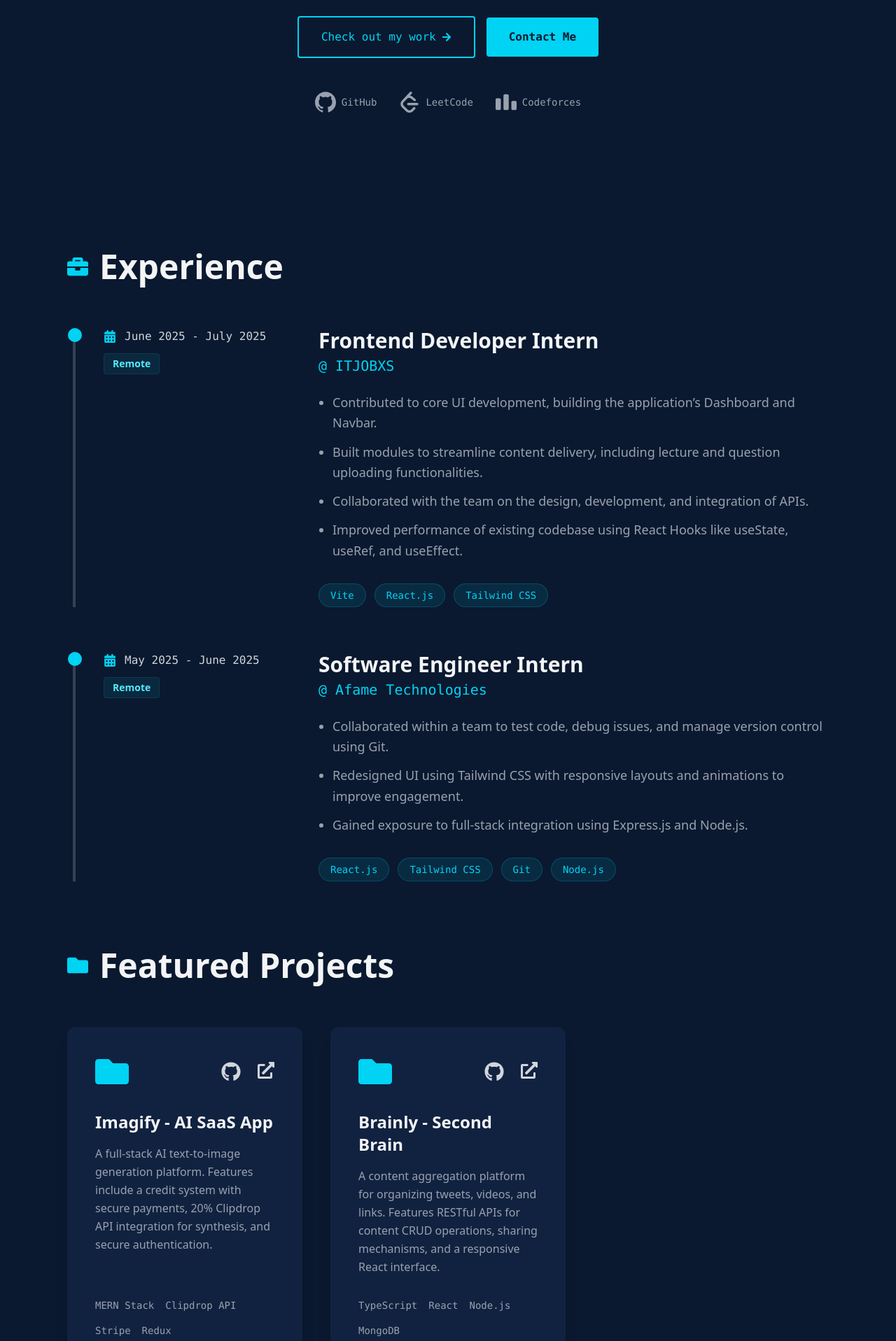
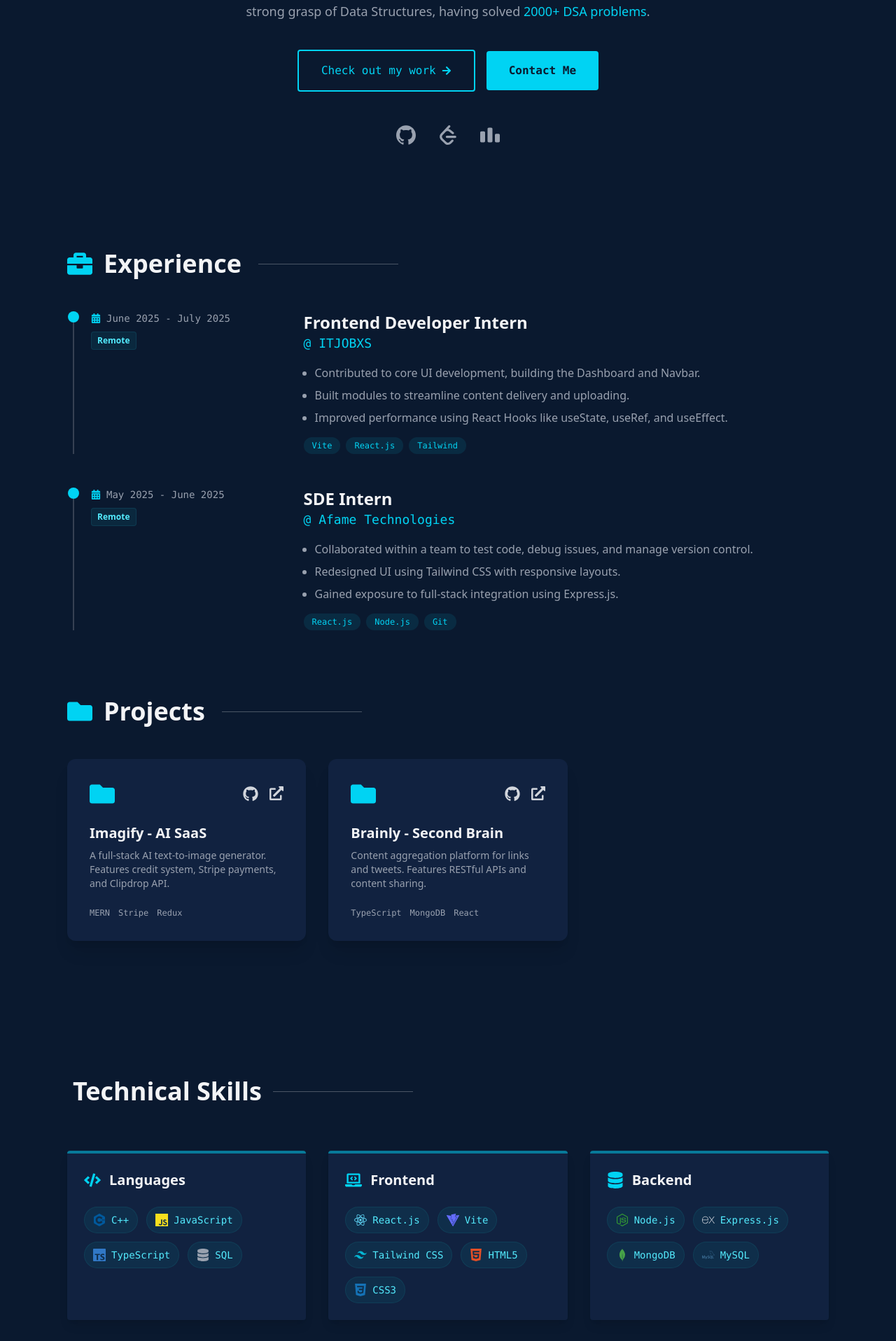
Before and after one commit to vijaykumar0710/Vijay-Portfolio, a React (Vite) app: page / in a window 1280 px wide. Shown: the part 523-2440 px from the top of the page at 70% size. Built offline with nearby package versions, Linux system fonts and the light colour scheme.

Commit message:
Fixed mobile responsiveness and updated contact form

```diff
--- a/src/components/Home.tsx
+++ b/src/components/Home.tsx
@@ -5,41 +5,33 @@ const Home = () => {
   return (
     <div
       id="home"
-      className="min-h-screen flex flex-col justify-center items-center bg-[#0a192f] text-gray-300 px-6"
+      className="min-h-screen flex flex-col justify-center items-center bg-[#0a192f] text-gray-300 px-6 pt-20"
     >
-      {/* Added 'text-center' to center all text inside */}
       <div className="max-w-4xl text-center animate-fade-in-up">
 
-        {/* 1. The Hook */}
-        <p className="text-cyan-400 font-mono mb-5 text-lg">
+        <p className="text-cyan-400 font-mono mb-4 text-base sm:text-lg">
           Hi, my name is
         </p>
 
-        {/* 2. Name */}
-        <h1 className="text-5xl sm:text-7xl font-bold text-gray-100 mb-6 leading-tight">
+        <h1 className="text-4xl sm:text-7xl font-bold text-gray-100 mb-6 leading-tight">
           VIJAY KUMAR
         </h1>
 
-        {/* 3. Role / Headline (Generic) */}
-        <h2 className="text-xl sm:text-2xl font-semibold text-gray-400 mb-6 leading-relaxed">
+        <h2 className="text-xl sm:text-2xl font-semibold text-gray-400 mb-8 leading-relaxed max-w-3xl mx-auto">
           I am a driven and adaptable professional with a strong commitment to learning and excellence.
-          Equipped with a positive mindset, I embrace challenges as opportunities for growth and innovation.
+          Equipped with a positive mindset, I embrace challenges as opportunities for growth.
         </h2>
 
-        {/* 4. Description with Stats (Specific) */}
-        {/* Added 'mx-auto' to keep this paragraph centered and readable */}
-        <p className="max-w-2xl mx-auto text-lg text-gray-400 mb-10 leading-relaxed">
+        <p className="max-w-2xl mx-auto text-base sm:text-lg text-gray-400 mb-10 leading-relaxed">
           I am a final-year student at <span className="text-cyan-400">IIT BHU</span>.
           I specialize in the <span className="text-cyan-400">MERN Stack</span> and have a strong grasp of Data Structures,
-          having solved <span className="text-cyan-400">2000+ DSA problems</span> across LeetCode and Codeforces.
+          having solved <span className="text-cyan-400">2000+ DSA problems</span>.
         </p>
 
-        {/* 5. Buttons */}
-        {/* Added 'justify-center' to center buttons row */}
-        <div className="flex flex-col sm:flex-row gap-4 mb-12 justify-center items-center">
+        <div className="flex flex-col sm:flex-row gap-4 mb-12 justify-center items-center w-full">
             <a
               href="#work"
-              className="w-fit px-8 py-4 border-2 border-cyan-400 text-cyan-400 rounded hover:bg-cyan-400/10 transition-all duration-300 font-mono flex items-center gap-2 group"
+              className="w-full sm:w-auto px-8 py-4 border-2 border-cyan-400 text-cyan-400 rounded hover:bg-cyan-400/10 transition-all duration-300 font-mono flex justify-center items-center gap-2 group"
             >
               Check out my work
               <span className="group-hover:rotate-90 transition-transform duration-300">
@@ -49,41 +41,21 @@ const Home = () => {
 
             <a
               href="#contact"
-              className="w-fit px-8 py-4 bg-cyan-400 text-[#0a192f] rounded font-bold hover:bg-cyan-300 transition-colors duration-300 font-mono"
+              className="w-full sm:w-auto px-8 py-4 bg-cyan-400 text-[#0a192f] rounded font-bold hover:bg-cyan-300 transition-colors duration-300 font-mono text-center"
             >
               Contact Me
             </a>
         </div>
 
-        {/* 6. Social Links */}
-        {/* Added 'justify-center' to center icons row */}
         <div className="flex items-center justify-center gap-8 text-gray-400">
-            <a
-              href="https://github.com/vijaykumar0710"
-              target="_blank"
-              rel="noopener noreferrer"
-              className="hover:text-cyan-400 transition-colors flex items-col sm:flex-row items-center gap-2"
-            >
-                <SiGithub size={30} />
-                <span className="hidden sm:inline text-sm font-mono">GitHub</span>
+            <a href="https://github.com/vijaykumar0710" target="_blank" className="hover:text-cyan-400 transition-colors flex items-center gap-2">
+                <SiGithub size={28} />
             </a>
-            <a
-              href="https://leetcode.com/VJYK"
-              target="_blank"
-              rel="noopener noreferrer"
-              className="hover:text-cyan-400 transition-colors flex items-col sm:flex-row items-center gap-2"
-            >
-                <SiLeetcode size={30} />
-                <span className="hidden sm:inline text-sm font-mono">LeetCode</span>
+            <a href="https://leetcode.com/VJYK" target="_blank" className="hover:text-cyan-400 transition-colors flex items-center gap-2">
+                <SiLeetcode size={28} />
             </a>
-            <a
-              href="https://codeforces.com/profile/Vijay_Kumar"
-              target="_blank"
-              rel="noopener noreferrer"
-              className="hover:text-cyan-400 transition-colors flex items-col sm:flex-row items-center gap-2"
-            >
-                <SiCodeforces size={30} />
-                <span className="hidden sm:inline text-sm font-mono">Codeforces</span>
+            <a href="https://codeforces.com/profile/Vijay_Kumar" target="_blank" className="hover:text-cyan-400 transition-colors flex items-center gap-2">
+                <SiCodeforces size={28} />
             </a>
         </div>
 
--- a/src/components/Skills.tsx
+++ b/src/components/Skills.tsx
@@ -1,12 +1,5 @@
-import { FaCode, FaLaptopCode, FaDatabase, FaTools, FaBrain } from 'react-icons/fa';
-import {
-  SiCplusplus, SiJavascript, SiTypescript, SiHtml5, SiCss3,
-  SiReact, SiVite, SiTailwindcss,
-  SiNodedotjs, SiExpress, SiMongodb, SiMysql,
-  SiGit, SiGithub, SiPostman
-} from 'react-icons/si';
-
-// Ensure you have installed: npm install react-icons
+import { FaCode, FaLaptopCode, FaDatabase, FaTools} from 'react-icons/fa';
+import { SiCplusplus, SiJavascript, SiTypescript, SiHtml5, SiCss3, SiReact, SiVite, SiTailwindcss, SiNodedotjs, SiExpress, SiMongodb, SiMysql, SiGit, SiGithub, SiPostman } from 'react-icons/si';
 import { VscVscode } from 'react-icons/vsc';
 
 const Skills = () => {
@@ -33,7 +26,7 @@ const Skills = () => {
       ]
     },
     {
-      title: "Backend & Databases",
+      title: "Backend",
       icon: <FaDatabase />,
       skills: [
         { name: "Node.js", icon: <SiNodedotjs className="text-[#339933]" /> },
@@ -51,63 +44,34 @@ const Skills = () => {
         { name: "Postman", icon: <SiPostman className="text-[#FF6C37]" /> },
         { name: "VS Code", icon: <VscVscode className="text-[#007ACC]" /> }
       ]
-    },
-    {
-      title: "Core Concepts",
-      icon: <FaBrain />,
-      skills: [
-        { name: "DSA", icon: <FaBrain className="text-pink-400" /> },
-        { name: "OOPs", icon: <FaCode className="text-purple-400" /> },
-        { name: "OS", icon: <FaLaptopCode className="text-orange-400" /> },
-        { name: "DBMS", icon: <FaDatabase className="text-green-400" /> }
-      ]
     }
   ];
 
   return (
-    <div
-      id="skills"
-      className="min-h-screen flex flex-col justify-center bg-[#0a192f] text-gray-300 px-6 sm:px-24 py-20"
-    >
+    <div id="skills" className="min-h-screen flex flex-col justify-center bg-[#0a192f] text-gray-300 px-6 sm:px-24 py-20">
       <div className="max-w-6xl mx-auto w-full">
 
-        {/* Section Heading */}
         <div className="flex items-center mb-16">
            <h2 className="text-3xl sm:text-4xl font-bold text-gray-100 mr-4">
-             <span className="text-cyan-400 font-mono text-2xl mr-2"></span>
-             Technical Skills
+             <span className="text-cyan-400 font-mono text-2xl mr-2"></span> Technical Skills
            </h2>
-           <div className="h-1px bg-gray-600 grow max-w-75"></div>
+           <div className="h-[1px] bg-gray-600 flex-grow max-w-[200px]"></div>
         </div>
 
-        {/* Skills Grid */}
+        {/* Responsive Grid: 1 Column on Mobile, 2 on Tablet, 3 on Desktop */}
         <div className="grid grid-cols-1 md:grid-cols-2 lg:grid-cols-3 gap-8">
           {skillCategories.map((category, index) => (
-            <div
-              key={index}
-              className="bg-[#112240] p-6 rounded shadow-lg hover:-translate-y-2 transition-transform duration-300 border-t-4 border-cyan-400/50 hover:border-cyan-400"
-            >
+            <div key={index} className="bg-[#112240] p-6 rounded shadow-lg border-t-4 border-cyan-400/50 hover:border-cyan-400 transition-colors">
 
-              {/* Category Header */}
               <div className="flex items-center gap-3 mb-6">
-                <span className="text-cyan-400 text-3xl">
-                  {category.icon}
-                </span>
-                <h3 className="text-2xl font-bold text-gray-100">
-                  {category.title}
-                </h3>
+                <span className="text-cyan-400 text-2xl">{category.icon}</span>
+                <h3 className="text-xl font-bold text-gray-100">{category.title}</h3>
               </div>
 
-              {/* Skills List with Logos */}
-              <div className="flex flex-wrap gap-4">
+              <div className="flex flex-wrap gap-3">
                 {category.skills.map((skill) => (
-                  <div
-                    key={skill.name}
-                    className="flex items-center gap-3 px-4 py-2 bg-cyan-900/30 text-cyan-300 text-lg font-mono rounded-full border border-cyan-900/50 hover:bg-cyan-900/50 transition-colors cursor-default"
-                  >
-                    <span className="text-2xl">
-                      {skill.icon}
-                    </span>
+                  <div key={skill.name} className="flex items-center gap-2 px-3 py-2 bg-cyan-900/30 text-cyan-300 text-sm font-mono rounded-full border border-cyan-900/50">
+                    <span className="text-lg">{skill.icon}</span>
                     <span>{skill.name}</span>
                   </div>
                 ))}
--- a/src/components/Work.tsx
+++ b/src/components/Work.tsx
@@ -1,106 +1,89 @@
 import { FaGithub, FaExternalLinkAlt, FaFolder, FaBriefcase, FaCalendarAlt } from 'react-icons/fa';
 
 const Work = () => {
-  // 1. Internship Data
   const experiences = [
     {
       company: 'ITJOBXS',
       role: 'Frontend Developer Intern',
       period: 'June 2025 - July 2025',
       type: 'Remote',
-      tech: ['Vite', 'React.js', 'Tailwind CSS'],
+      tech: ['Vite', 'React.js', 'Tailwind'],
       points: [
-        'Contributed to core UI development, building the application’s Dashboard and Navbar.',
-        'Built modules to streamline content delivery, including lecture and question uploading functionalities.',
-        'Collaborated with the team on the design, development, and integration of APIs.',
-        'Improved performance of existing codebase using React Hooks like useState, useRef, and useEffect.'
+        'Contributed to core UI development, building the Dashboard and Navbar.',
+        'Built modules to streamline content delivery and uploading.',
+        'Improved performance using React Hooks like useState, useRef, and useEffect.'
       ]
     },
     {
       company: 'Afame Technologies',
-      role: 'Software Engineer Intern',
+      role: 'SDE Intern',
       period: 'May 2025 - June 2025',
       type: 'Remote',
-      tech: ['React.js', 'Tailwind CSS', 'Git', 'Node.js'],
+      tech: ['React.js', 'Node.js', 'Git'],
       points: [
-        'Collaborated within a team to test code, debug issues, and manage version control using Git.',
-        'Redesigned UI using Tailwind CSS with responsive layouts and animations to improve engagement.',
-        'Gained exposure to full-stack integration using Express.js and Node.js.'
+        'Collaborated within a team to test code, debug issues, and manage version control.',
+        'Redesigned UI using Tailwind CSS with responsive layouts.',
+        'Gained exposure to full-stack integration using Express.js.'
       ]
     }
   ];
 
-  // 2. Project Data
   const projects = [
     {
-      title: 'Imagify - AI SaaS App',
-      description: 'A full-stack AI text-to-image generation platform. Features include a credit system with secure payments, 20% Clipdrop API integration for synthesis, and secure authentication.',
-      techStack: ['MERN Stack', 'Clipdrop API', 'Stripe', 'Redux'],
+      title: 'Imagify - AI SaaS',
+      description: 'A full-stack AI text-to-image generator. Features credit system, Stripe payments, and Clipdrop API.',
+      techStack: ['MERN', 'Stripe', 'Redux'],
       githubLink: 'https://github.com/vijaykumar0710',
       liveLink: '#',
     },
     {
       title: 'Brainly - Second Brain',
-      description: 'A content aggregation platform for organizing tweets, videos, and links. Features RESTful APIs for content CRUD operations, sharing mechanisms, and a responsive React interface.',
-      techStack: ['TypeScript', 'React', 'Node.js', 'MongoDB'],
+      description: 'Content aggregation platform for links and tweets. Features RESTful APIs and content sharing.',
+      techStack: ['TypeScript', 'MongoDB', 'React'],
       githubLink: 'https://github.com/vijaykumar0710',
       liveLink: '#',
     },
   ];
 
   return (
-    <div
-      id="work"
-      className="min-h-screen bg-[#0a192f] text-gray-300 py-20 px-6 sm:px-24"
-    >
+    <div id="work" className="min-h-screen bg-[#0a192f] text-gray-300 py-20 px-6 sm:px-24">
       <div className="max-w-6xl mx-auto w-full">
 
-        {/* --- SECTION 1: PROFESSIONAL EXPERIENCE --- */}
+        {/* Experience Section */}
         <div className="mb-24">
-            <div className="flex items-center mb-16">
-                {/* Increased Heading Size */}
-                <h2 className="text-4xl sm:text-5xl font-bold text-gray-100 mr-6 flex items-center gap-4">
-                    <FaBriefcase className="text-cyan-400 text-3xl" />
-                    Experience
+            <div className="flex items-center mb-12">
+                <h2 className="text-3xl sm:text-4xl font-bold text-gray-100 mr-6 flex items-center gap-4">
+                    <FaBriefcase className="text-cyan-400" /> Experience
                 </h2>
-                <div className="h-1px bg-gray-600 grow max-w-75"></div>
+                <div className="h-[1px] bg-gray-600 flex-grow max-w-[200px]"></div>
             </div>
 
-            <div className="space-y-16">
+            <div className="space-y-12">
                 {experiences.map((exp, index) => (
-                    <div key={index} className="flex flex-col md:flex-row gap-6 md:gap-12 border-l-4 border-gray-700 pl-10 ml-2 relative">
-                        {/* Timeline Dot */}
-                        <div className="absolute -left-2.75 top-0 w-5 h-5 rounded-full bg-cyan-400"></div>
+                    // Responsive Flex: Column on mobile, Row on desktop
+                    <div key={index} className="flex flex-col md:flex-row gap-4 md:gap-10 border-l-2 border-gray-700 pl-6 ml-2 relative">
+                        <div className="absolute -left-[9px] top-0 w-4 h-4 rounded-full bg-cyan-400"></div>
 
-                        {/* Date & Location Column */}
-                        <div className="md:w-1/4 shrink-0 mb-4 md:mb-0">
-                             <div className="flex items-center gap-3 text-gray-300 font-mono text-base mb-3">
-                                <FaCalendarAlt className="text-cyan-400 text-lg" /> {exp.period}
+                        <div className="md:w-1/4 shrink-0">
+                             <div className="flex items-center gap-2 text-sm font-mono mb-2 text-gray-400">
+                                <FaCalendarAlt className="text-cyan-400" /> {exp.period}
                              </div>
-
-                             {/* Remote Badge - Larger */}
-                             <span className="inline-block px-3 py-1 text-sm font-bold text-cyan-300 bg-cyan-900/30 rounded border border-cyan-900/50">
+                             <span className="inline-block px-2 py-1 text-xs font-bold text-cyan-300 bg-cyan-900/30 rounded border border-cyan-900/50">
                                 {exp.type}
                              </span>
                         </div>
 
-                        {/* Content - Right Side */}
                         <div className="md:w-3/4">
-                            {/* Role Title - Larger */}
-                            <h3 className="text-2xl sm:text-3xl font-bold text-gray-100 mb-1">{exp.role}</h3>
-                            <h4 className="text-xl text-cyan-400 font-mono mb-6">@ {exp.company}</h4>
+                            <h3 className="text-xl sm:text-2xl font-bold text-gray-100">{exp.role}</h3>
+                            <h4 className="text-lg text-cyan-400 font-mono mb-4">@ {exp.company}</h4>
 
-                            {/* Bullet Points - Larger Text */}
-                            <ul className="list-disc list-outside space-y-3 mb-8 ml-5 text-gray-400 text-lg leading-relaxed">
-                                {exp.points.map((point, i) => (
-                                    <li key={i}>{point}</li>
-                                ))}
+                            <ul className="list-disc ml-4 text-gray-400 text-sm sm:text-base space-y-2 mb-4">
+                                {exp.points.map((point, i) => <li key={i}>{point}</li>)}
                             </ul>
 
-                            {/* Tech Tags - Larger */}
-                            <div className="flex flex-wrap gap-3">
+                            <div className="flex flex-wrap gap-2">
                                 {exp.tech.map((t) => (
-                                    <span key={t} className="px-4 py-1.5 bg-cyan-400/10 text-cyan-400 text-sm font-mono border border-cyan-400/20 rounded-full">
+                                    <span key={t} className="px-3 py-1 bg-cyan-400/10 text-cyan-400 text-xs font-mono rounded-full">
                                         {t}
                                     </span>
                                 ))}
@@ -111,61 +94,33 @@ const Work = () => {
             </div>
         </div>
 
-
-        {/* --- SECTION 2: PROJECTS --- */}
+        {/* Projects Section */}
         <div>
-            <div className="flex items-center mb-16">
-                <h2 className="text-4xl sm:text-5xl font-bold text-gray-100 mr-6 flex items-center gap-4">
-                    <FaFolder className="text-cyan-400 text-3xl" />
-                    Featured Projects
+            <div className="flex items-center mb-12">
+                <h2 className="text-3xl sm:text-4xl font-bold text-gray-100 mr-6 flex items-center gap-4">
+                    <FaFolder className="text-cyan-400" /> Projects
                 </h2>
-                <div className="h-1px bg-gray-600 grow max-w-75"></div>
+                <div className="h-[1px] bg-gray-600 flex-grow max-w-[200px]"></div>
             </div>
 
-            <div className="grid grid-cols-1 md:grid-cols-2 lg:grid-cols-3 gap-10">
+            {/* Grid: 1 col on mobile, 2 on tablet, 3 on desktop */}
+            <div className="grid grid-cols-1 md:grid-cols-2 lg:grid-cols-3 gap-8">
             {projects.map((project, index) => (
-                <div
-                key={index}
-                className="bg-[#112240] p-10 rounded-xl shadow-xl hover:-translate-y-2 transition-transform duration-300 flex flex-col justify-between group"
-                >
-
-                <div className="flex justify-between items-center mb-8">
-                    <FaFolder className="text-5xl text-cyan-400" />
-                    <div className="flex gap-6">
-                    <a
-                        href={project.githubLink}
-                        target="_blank"
-                        rel="noopener noreferrer"
-                        className="text-gray-300 hover:text-cyan-400 transition-colors"
-                    >
-                        <FaGithub size={28} />
-                    </a>
-                    <a
-                        href={project.liveLink}
-                        target="_blank"
-                        rel="noopener noreferrer"
-                        className="text-gray-300 hover:text-cyan-400 transition-colors"
-                    >
-                        <FaExternalLinkAlt size={24} />
-                    </a>
+                <div key={index} className="bg-[#112240] p-8 rounded-xl shadow-xl flex flex-col justify-between hover:-translate-y-2 transition-transform duration-300">
+                    <div className="flex justify-between items-center mb-6">
+                        <FaFolder className="text-4xl text-cyan-400" />
+                        <div className="flex gap-4 text-gray-300">
+                            <a href={project.githubLink} target="_blank" className="hover:text-cyan-400"><FaGithub size={22} /></a>
+                            <a href={project.liveLink} target="_blank" className="hover:text-cyan-400"><FaExternalLinkAlt size={20} /></a>
+                        </div>
                     </div>
-                </div>
-
-                <div>
-                    <h3 className="text-2xl font-bold text-gray-100 mb-4 group-hover:text-cyan-400 transition-colors">
-                    {project.title}
-                    </h3>
-                    <p className="text-gray-400 mb-8 text-base leading-relaxed">
-                    {project.description}
-                    </p>
-                </div>
-
-                <ul className="flex flex-wrap gap-4 text-sm font-mono text-gray-400 mt-auto">
-                    {project.techStack.map((tech) => (
-                    <li key={tech}>{tech}</li>
-                    ))}
-                </ul>
-
+                    <div>
+                        <h3 className="text-xl font-bold text-gray-100 mb-2">{project.title}</h3>
+                        <p className="text-gray-400 text-sm mb-6">{project.description}</p>
+                    </div>
+                    <ul className="flex flex-wrap gap-3 text-xs font-mono text-gray-400">
+                        {project.techStack.map((tech) => <li key={tech}>{tech}</li>)}
+                    </ul>
                 </div>
             ))}
             </div>
```
Also changed, not shown: src/components/Contact.tsx (+24 -84 lines), src/components/Navbar.tsx (+19 -21 lines).
